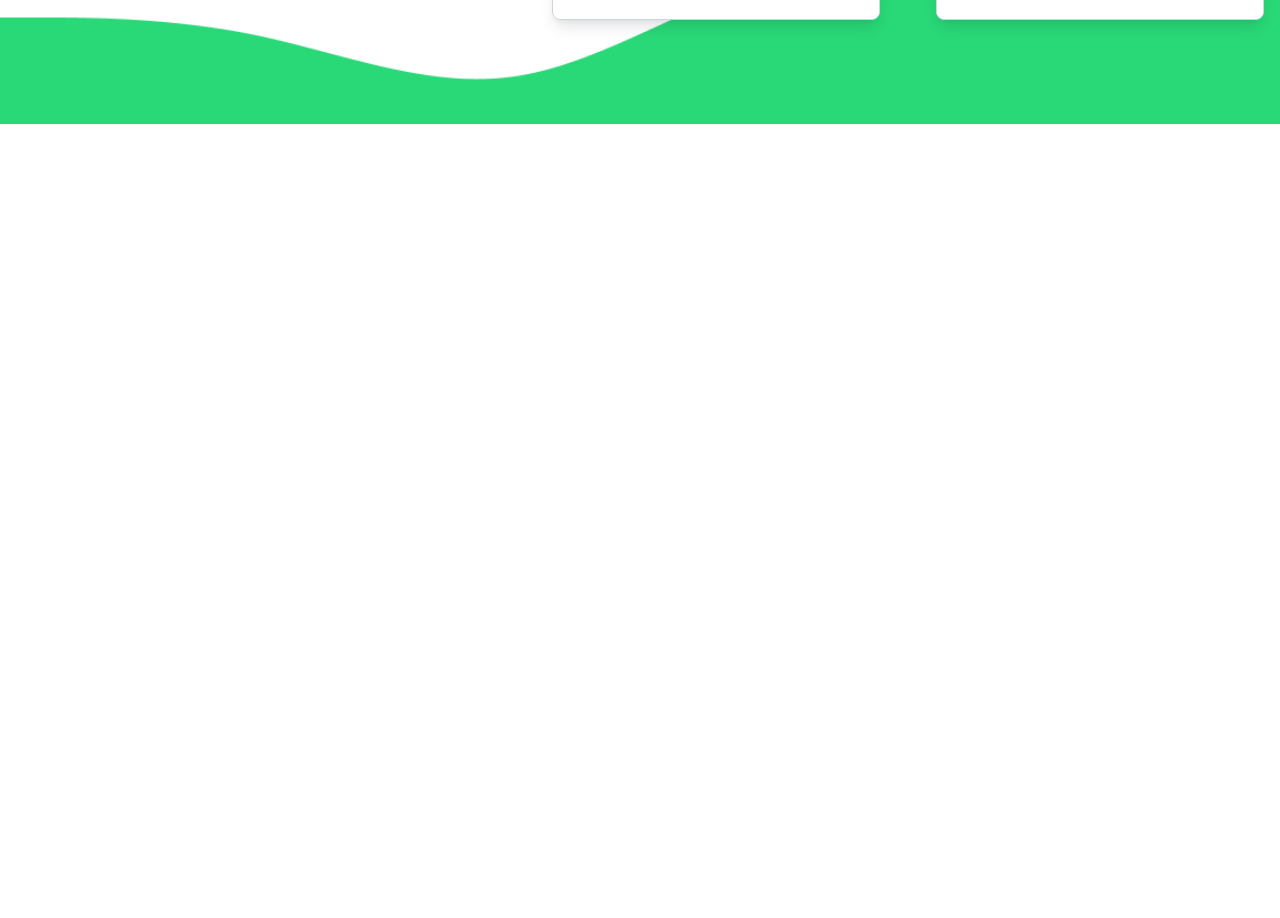
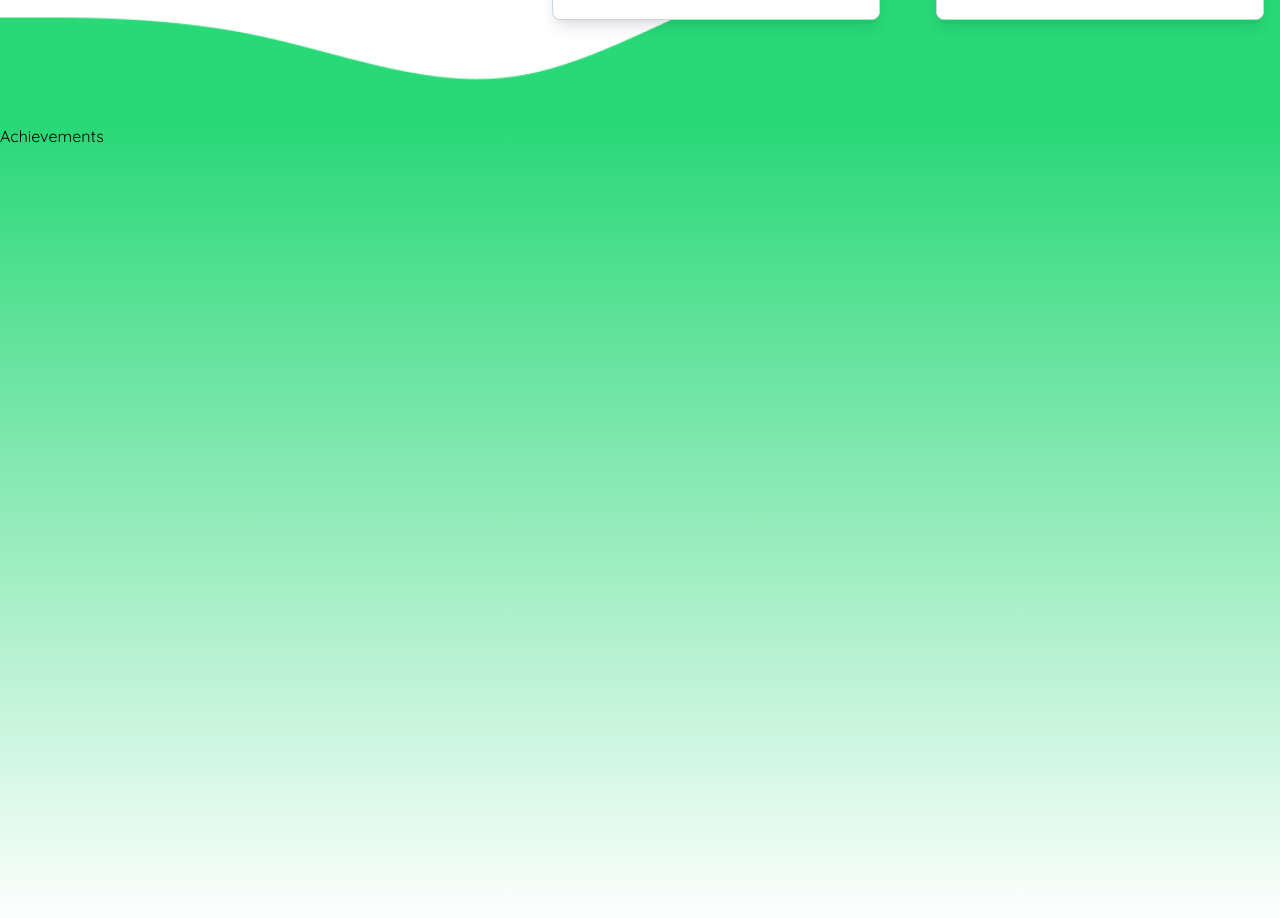
Before and after one commit to dheeraj-murali/zeal-academy, a React (Create React App) app: page / in a window 1280 px wide. Shown: the part 1460-2378 px from the top of the page. Before the commit the page ends 1584 px from the top, so only its background shows below. Built offline with nearby package versions, Linux system fonts and the light colour scheme.

Commit message:
feat(achievements): adding achivements section

```diff
--- /dev/null
+++ b/src/containers/Achievements/index.tsx
@@ -0,0 +1,14 @@
+import React from 'react';
+
+export const Achievements = () => {
+	return (
+		<section
+			className='h-screen w-screen bg-no-repeat bg-cover'
+			style={{
+				backgroundImage: `linear-gradient(180deg, rgb(41, 216, 119) 0%, rgba(255,255,255,1) 100%)`,
+			}}
+		>
+			Achievements
+		</section>
+	);
+};
--- a/src/containers/index.ts
+++ b/src/containers/index.ts
@@ -1,3 +1,4 @@
+export { Achievements } from './Achievements';
 export { Courses } from './Courses';
 export { Header } from './Header';
 export { Hero } from './Hero';
--- a/src/pages/Home/index.tsx
+++ b/src/pages/Home/index.tsx
@@ -1,5 +1,5 @@
 import React from 'react';
-import { Courses, Header, Hero } from '../../containers';
+import { Courses, Header, Hero, Achievements } from '../../containers';
 
 export const Home = () => {
 	return (
@@ -7,6 +7,7 @@ export const Home = () => {
 			<Header />
 			<Hero />
 			<Courses />
+			<Achievements />
 		</>
 	);
 };
```
